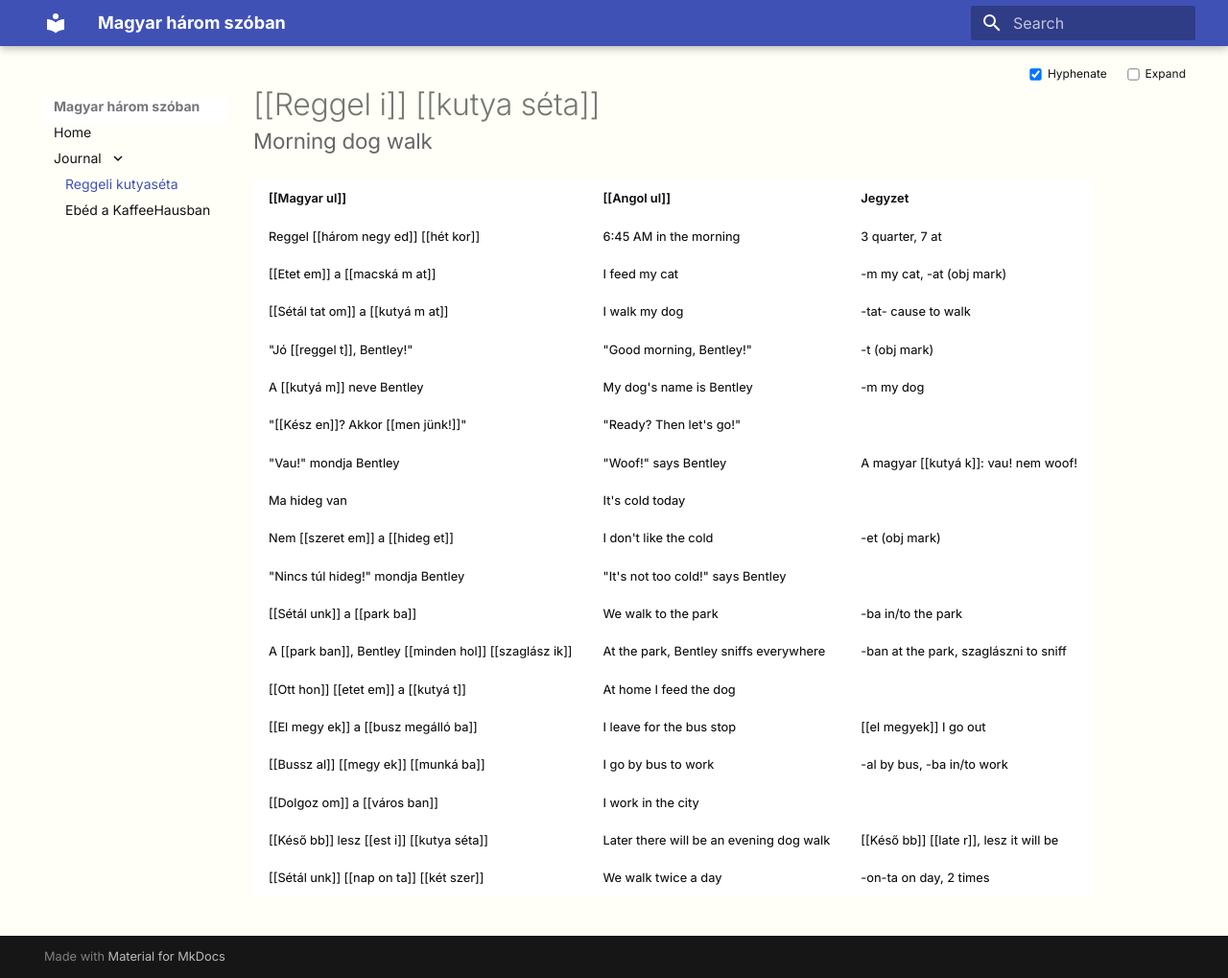
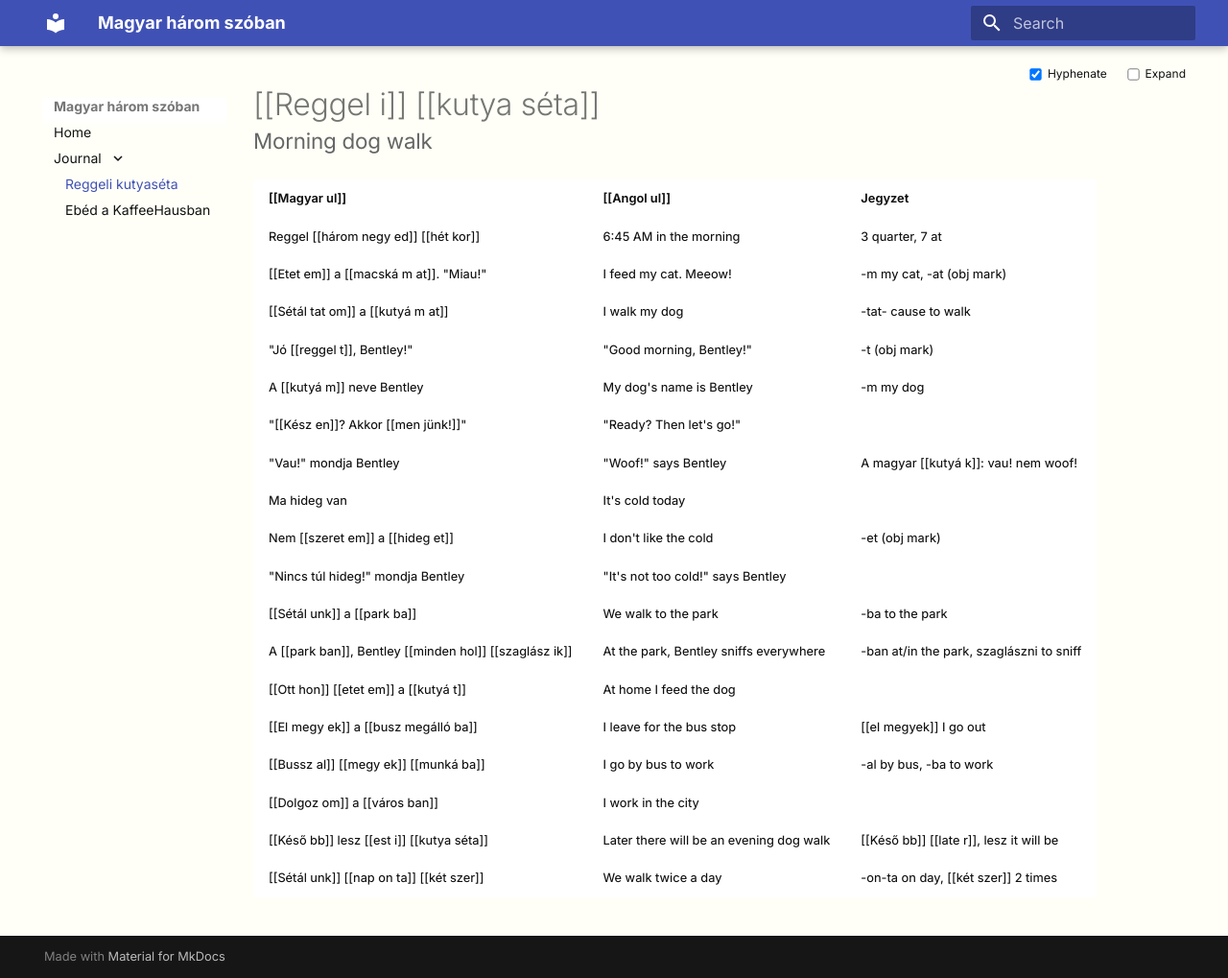
Before and after one commit to baxy750/mhs, an MkDocs documentation site: the page built from docs/week1.md, in a window 1280 px wide and 1019 px high. Shown: the whole window at 96% size. Built offline with MkDocs 1.6.1 and Material for MkDocs 9.7.7, drawn with Linux system fonts in a browser that asks for light colours.

Commit message:
Update content

```diff
--- a/docs/week1.md
+++ b/docs/week1.md
@@ -1,26 +1,26 @@
 # [[Reggel i]] [[kutya séta]]
 ##### Morning dog walk
 
-| [[Magyar ul]]                                          | [[Angol ul]]                            | Jegyzet                                   |
-|--------------------------------------------------------|-----------------------------------------|-------------------------------------------|
-| Reggel [[három negy ed]] [[hét kor]]                   | 6:45 AM in the morning                  | 3 quarter, 7 at                           |
-| [[Etet em]] a [[macská m at]]                          | I feed my cat                           | -m my cat, -at (obj mark)                 |
-| [[Sétál tat om]] a [[kutyá m at]]                      | I walk my dog                           | -tat- cause to walk                       |
-| "Jó [[reggel t]], Bentley!"                            | "Good morning, Bentley!"                | -t (obj mark)                             |
-| A [[kutyá m]] neve Bentley                             | My dog's name is Bentley                | -m my dog                                 |
-| "[[Kész en]]? Akkor [[men jünk!]]"                     | "Ready? Then let's go!"                 |                                           |
-| "Vau!" mondja Bentley                                  | "Woof!" says Bentley                    | A magyar [[kutyá k]]: vau! nem woof!      |
-| Ma hideg van                                           | It's cold today                         |                                           |
-| Nem [[szeret em]] a [[hideg et]]                       | I don't like the cold                   | -et (obj mark)                            |
-| "Nincs túl hideg!" mondja Bentley                      | "It's not too cold!" says Bentley       |                                           |
-| [[Sétál unk]] a [[park ba]]                            | We walk to the park                     | -ba in/to the park                        |
-| A [[park ban]], Bentley [[minden hol]] [[szaglász ik]] | At the park, Bentley sniffs everywhere  | -ban at the park, szaglászni to sniff     |
-| [[Ott hon]] [[etet em]] a [[kutyá t]]                  | At home I feed the dog                  |                                           |
-| [[El megy ek]] a [[busz megálló ba]]                   | I leave for the bus stop                | [[el megyek]] I go out                    |
-| [[Bussz al]] [[megy ek]] [[munká ba]]                  | I go by bus to work                     | -al by bus, -ba in/to work                |
-| [[Dolgoz om]] a [[város ban]]                          | I work in the city                      |                                           |
-| [[Késő bb]] lesz [[est i]] [[kutya séta]]              | Later there will be an evening dog walk | [[Késő bb]] [[late r]], lesz it will be   |
-| [[Sétál unk]] [[nap on ta]] [[két szer]]               | We walk twice a day                     | -on-ta on day, 2 times                    |
+| [[Magyar ul]]                                          | [[Angol ul]]                            | Jegyzet                                  |
+|--------------------------------------------------------|-----------------------------------------|------------------------------------------|
+| Reggel [[három negy ed]] [[hét kor]]                   | 6:45 AM in the morning                  | 3 quarter, 7 at                          |
+| [[Etet em]] a [[macská m at]]. "Miau!"                 | I feed my cat. Meeow!                   | -m my cat, -at (obj mark)                |
+| [[Sétál tat om]] a [[kutyá m at]]                      | I walk my dog                           | -tat- cause to walk                      |
+| "Jó [[reggel t]], Bentley!"                            | "Good morning, Bentley!"                | -t (obj mark)                            |
+| A [[kutyá m]] neve Bentley                             | My dog's name is Bentley                | -m my dog                                |
+| "[[Kész en]]? Akkor [[men jünk!]]"                     | "Ready? Then let's go!"                 |                                          |
+| "Vau!" mondja Bentley                                  | "Woof!" says Bentley                    | A magyar [[kutyá k]]: vau! nem woof!     |
+| Ma hideg van                                           | It's cold today                         |                                          |
+| Nem [[szeret em]] a [[hideg et]]                       | I don't like the cold                   | -et (obj mark)                           |
+| "Nincs túl hideg!" mondja Bentley                      | "It's not too cold!" says Bentley       |                                          |
+| [[Sétál unk]] a [[park ba]]                            | We walk to the park                     | -ba to the park                          |
+| A [[park ban]], Bentley [[minden hol]] [[szaglász ik]] | At the park, Bentley sniffs everywhere  | -ban at/in the park, szaglászni to sniff |
+| [[Ott hon]] [[etet em]] a [[kutyá t]]                  | At home I feed the dog                  |                                          |
+| [[El megy ek]] a [[busz megálló ba]]                   | I leave for the bus stop                | [[el megyek]] I go out                   |
+| [[Bussz al]] [[megy ek]] [[munká ba]]                  | I go by bus to work                     | -al by bus, -ba to work                  |
+| [[Dolgoz om]] a [[város ban]]                          | I work in the city                      |                                          |
+| [[Késő bb]] lesz [[est i]] [[kutya séta]]              | Later there will be an evening dog walk | [[Késő bb]] [[late r]], lesz it will be  |
+| [[Sétál unk]] [[nap on ta]] [[két szer]]               | We walk twice a day                     | -on-ta on day, [[két szer]] 2 times      |
 
 
 <!--
```
